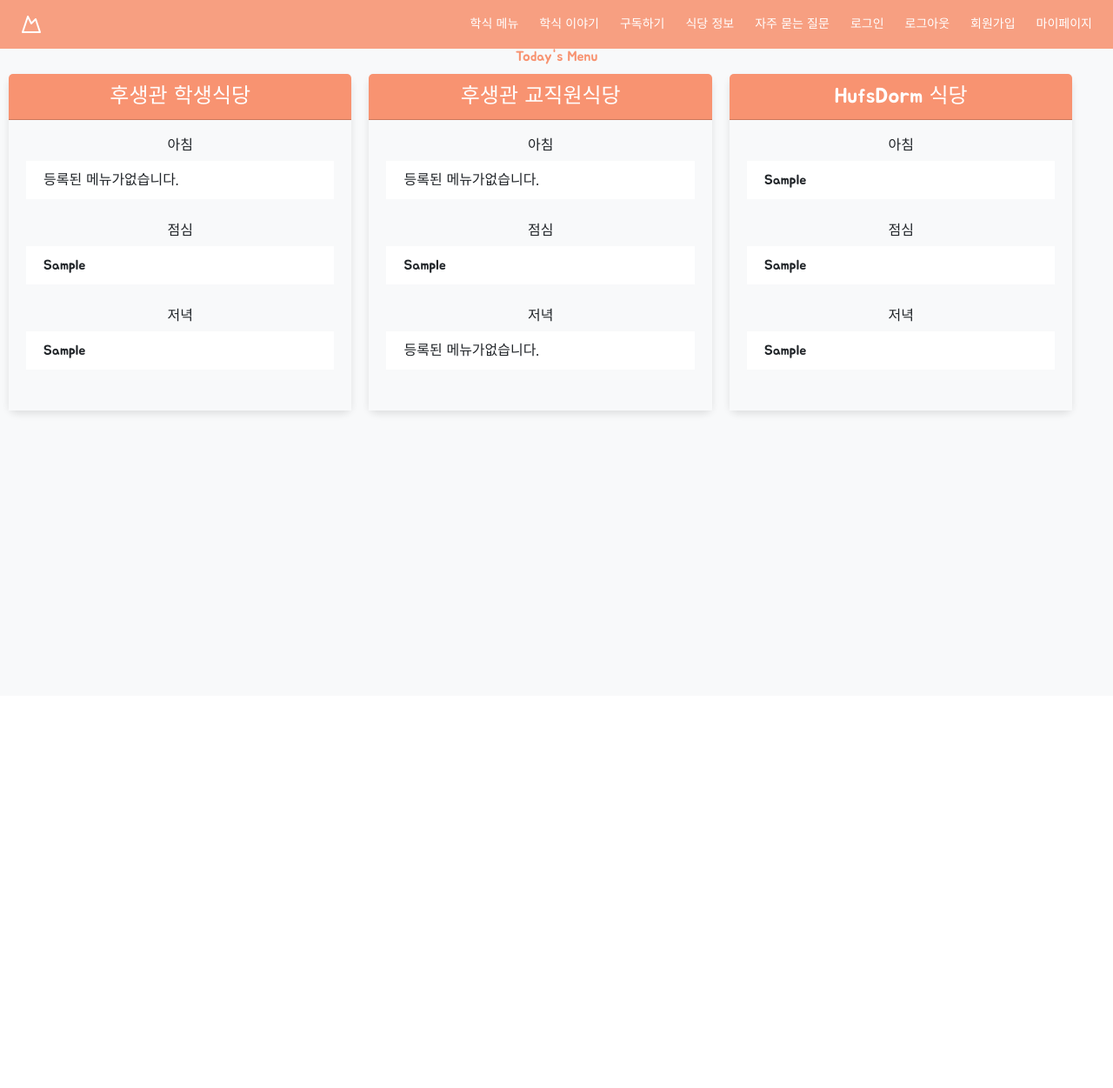
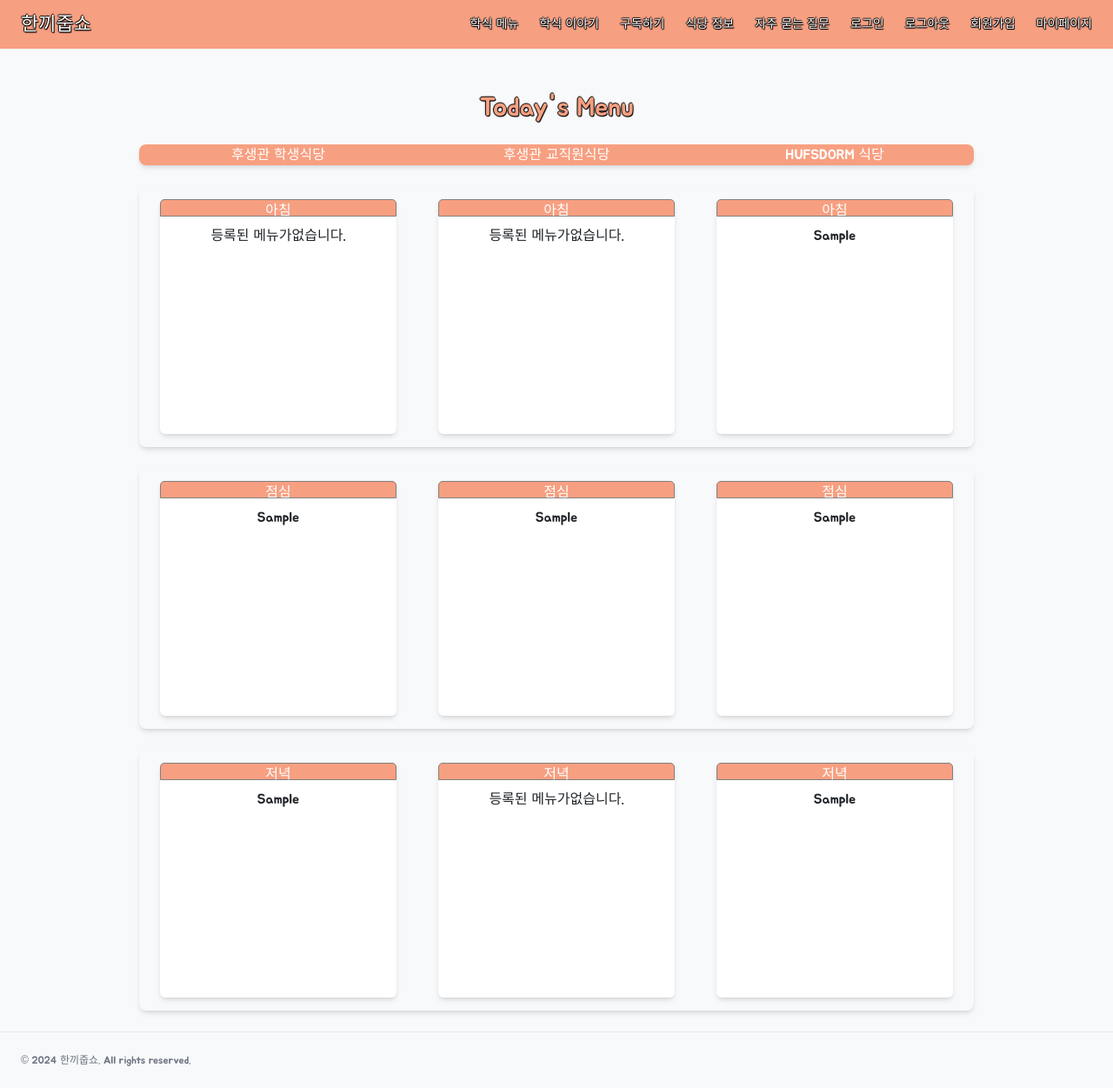
Before and after one commit to jae0478/opensource16team, a Node server app: template views/menu.ejs in a window 1280 px wide. Shown: the whole page at 87% size. Before the commit the page ends 479 px from the top, so only its background shows below. Run offline with Node 20, Linux system fonts and the light colour scheme; the template is opened without the code that fills it: most values are stand-ins (such as "Sample title", 1, 10 or a date in 2020); some libraries are stand-ins or nearby versions.

Commit message:
메뉴페이지 완료

```diff
--- a/views/info.ejs
+++ b/views/info.ejs
@@ -110,9 +110,9 @@
         }
 
         .header_title {
-            font-size: 25px;
+            font-size: 22px;
             text-shadow: -1px 0px 1px black, 0px 1px 1px black, 1px 1px 1px black, 0px -1px 1px black;
-            padding: 10px;
+
         }
         .text-shodow-1 {
             text-shadow: -1px 0px 1px black, 0px 1px 1px black, 1px 1px 1px black, 0px -1px 1px black;
--- a/views/menu.ejs
+++ b/views/menu.ejs
@@ -102,18 +102,23 @@
                 max-width: 100%;
             }
         }
+        .menu-header {
+            width: 100%;
+            height: 20px;
+            border: 1px solid gray;
+            color: white;
+            background-color: #F79F81;
+            border-top-left-radius: 5px;
+            border-top-right-radius: 5px;
+            text-align: center;
+        }
     </style>
 </head>
 
 <body>
-    <header class="px-4 lg:px-6 h-14 flex items-center bg-[#F79F81] text-white">
+    <header class="px-4 lg:px-6 h-14 flex items-center bg-[#F79F81] text-white" style="text-shadow: -1px 0px 1px black, 0px 1px 1px black, 1px 1px 1px black, 0px -1px 1px black">
         <a class="flex items-center justify-center" href="/">
-            <svg xmlns="http://www.w3.org/2000/svg" width="24" height="24" viewBox="0 0 24 24" fill="none"
-                stroke="currentColor" stroke-width="2" stroke-linecap="round" stroke-linejoin="round"
-                class="h-6 w-6 text-white">
-                <path d="m8 3 4 8 5-5 5 15H2L8 3z"></path>
-            </svg>
-            <span class="sr-only">한끼줍쇼</span>
+            <span style="font-size: 22px;">한끼줍쇼</span>
         </a>
         <nav class="ml-auto flex gap-4 sm:gap-6">
             <a class="text-sm font-medium hover:text-gray-200 no-underline" href="/menu">학식 메뉴</a>
@@ -127,36 +132,127 @@
             <a class="text-sm font-medium hover:text-gray-200 no-underline" href="/mypage">마이페이지</a>
         </nav>
     </header>
-    <h1>Today's Menu</h1>
-    <div class="container">
-        <div class="row">
-            <div class="col-md-4 d-flex">
-                <div class="card flex-grow-1 d-flex flex-column">
-                    <div class="card-header">후생관 학생식당</div>
-                    <div class="card-body d-flex flex-column">
-                        <div class="meal-section flex-grow-1">
-                            <h5 class="card-title">아침</h5>
-                            <ul class="list-group list-group-flush">
-                                <li class="list-group-item">
+
+    <h1 style="font-size: 30px; padding-top: 50px; color: #F79F81; text-shadow: -1px 0px 1px black, 0px 1px 1px black, 1px 1px 1px black, 0px -1px 1px black">Today's Menu</h1>
+
+    <div class="flex flex-col justify-center items-center gap-4 my-6 w-full">
+        <div class="w-[75%] h-[5%] rounded-lg shadow-md flex justify-between items-center" style="background-color: #F79F81; color: white;">
+            <!-- 첫 번째 박스 -->
+            <div style="flex: 1; text-align: center;">
+                <p>후생관 학생식당</p>
+            </div>
+
+            <!-- 두 번째 박스 -->
+            <div style="flex: 1; text-align: center;">
+                <p>후생관 교직원식당</p>
+            </div>
+
+            <!-- 세 번째 박스 -->
+            <div style="flex: 1; text-align: center;">
+                <p>HUFSDORM 식당</p>
+            </div>
+        </div>
+        <div class="rounded-lg shadow-md flex justify-between items-center" style="width: 75%; height: 300px;">
+
+            <!-- 첫 번째 박스 -->
+            <div class="w-[30%] h-[90%] bg-white rounded-md shadow-md m-4">
+                <div class="menu-header">아침</div>
+                <ul class="list-group list-group-flush" style="padding: 10px;">
+                    <li class="list-group-item" style="padding: 0; text-align: center;">
                         등록된 메뉴가없습니다.
                     </li>
                 </ul>
             </div>
-                        <div class="meal-section flex-grow-1">
-                            <h5 class="card-title">점심</h5>
-                            <ul class="list-group list-group-flush">
-                                <% stu_res.forEach(item => { %>
-                                    <li class="list-group-item">
+
+            <!-- 두 번째 박스 -->
+            <div class="w-[30%] h-[90%] bg-white rounded-md shadow-md m-4">
+                <div class="menu-header">아침</div>
+                <ul class="list-group list-group-flush" style="padding: 10px;">
+                    <li class="list-group-item" style="padding: 0;text-align: center;">
+                        등록된 메뉴가없습니다.
+                    </li>
+                </ul>
+            </div>
+
+            <!-- 세 번째 박스 -->
+            <div class="w-[30%] h-[90%] bg-white rounded-md shadow-md m-4">
+                <div class="menu-header">아침</div>
+                <ul class="list-group list-group-flush" style="padding: 10px;">
+                    <% hufs_res_breakfast.forEach(item => { %>
+                        <li class="list-group-item" style="padding: 0;text-align: center;">
                             <%= item %>
                         </li>
                     <% }) %>
                 </ul>
             </div>
-                        <div class="meal-section flex-grow-1">
-                            <h5 class="card-title">저녁</h5>
-                            <ul class="list-group list-group-flush">
+        </div>
+        <div class="rounded-lg shadow-md flex justify-between items-center" style="width: 75%; height: 300px;">
+            <!-- 첫 번째 박스 -->
+            <div class="w-[30%] h-[90%] bg-white rounded-md shadow-md m-4">
+                <div class="menu-header">점심</div>
+                <ul class="list-group list-group-flush" style="padding: 10px;">
+                    <% stu_res.forEach(item => { %>
+                        <li class="list-group-item" style="padding: 0;text-align: center;">
+                            <%= item %>
+                        </li>
+                    <% }) %>
+                </ul>
+            </div>
+
+            <!-- 두 번째 박스 -->
+            <div class="w-[30%] h-[90%] bg-white rounded-md shadow-md m-4">
+                <div class="menu-header">점심</div>
+                <ul class="list-group list-group-flush" style="padding: 10px;">
+                    <% prof_res.forEach(item => { %>
+                        <li class="list-group-item" style="padding: 0;text-align: center;">
+                            <%= item %>
+                        </li>
+                    <% }) %>
+                </ul>
+            </div>
+
+            <!-- 세 번째 박스 -->
+            <div class="w-[30%] h-[90%] bg-white rounded-md shadow-md m-4">
+                <div class="menu-header">점심</div>
+                <ul class="list-group list-group-flush" style="padding: 10px;">
+                    <% hufs_res.forEach(item => { %>
+                        <li class="list-group-item" style="padding: 0;text-align: center;">
+                            <%= item %>
+                        </li>
+                    <% }) %>
+                </ul>
+            </div>
+        </div>
+        <div class="rounded-lg shadow-md flex justify-between items-center" style="width: 75%; height: 300px;">
+
+            <!-- 첫 번째 박스 -->
+            <div class="w-[30%] h-[90%] bg-white rounded-md shadow-md m-4">
+                <div class="menu-header">저녁</div>
+                <ul class="list-group list-group-flush" style="padding: 10px;">
                     <% stu_res_dinner.forEach(item => { %>
-                                    <li class="list-group-item">
+                        <li class="list-group-item" style="padding: 0;text-align: center;">
+                            <%= item %>
+                        </li>
+                    <% }) %>
+                </ul>
+            </div>
+
+            <!-- 두 번째 박스 -->
+            <div class="w-[30%] h-[90%] bg-white rounded-md shadow-md m-4">
+                <div class="menu-header">저녁</div>
+                <ul class="list-group list-group-flush" style="padding: 10px;">
+                    <li class="list-group-item" style="padding: 0;text-align: center;">
+                        등록된 메뉴가없습니다.
+                    </li>
+                </ul>
+            </div>
+
+            <!-- 세 번째 박스 -->
+            <div class="w-[30%] h-[90%] bg-white rounded-md shadow-md m-4">
+                <div class="menu-header">저녁</div>
+                <ul class="list-group list-group-flush" style="padding: 10px;">
+                    <% hufs_res_dinner.forEach(item => { %>
+                        <li class="list-group-item" style="padding: 0;text-align: center;">
                             <%= item %>
                         </li>
                     <% }) %>
@@ -164,79 +260,12 @@
             </div>
         </div>
     </div>
-            </div>
-            <div class="col-md-4 d-flex">
-                <div class="card flex-grow-1 d-flex flex-column">
-                    <div class="card-header">후생관 교직원식당</div>
-                    <div class="card-body d-flex flex-column">
-                        <div class="meal-section flex-grow-1">
-                            <h5 class="card-title">아침</h5>
-                            <ul class="list-group list-group-flush">
-                                <li class="list-group-item">
-                                    등록된 메뉴가없습니다.
-                                </li>
-                            </ul>
-                        </div>
-                        <div class="meal-section flex-grow-1">
-                            <h5 class="card-title">점심</h5>
-                            <ul class="list-group list-group-flush">
-                                <% prof_res.forEach(item => { %>
-                                    <li class="list-group-item">
-                                        <%= item %>
-                                    </li>
-                                <% }) %>
-                            </ul>
-                        </div>
-                        <div class="meal-section flex-grow-1">
-                            <h5 class="card-title">저녁</h5>
-                            <ul class="list-group list-group-flush">
-                                <li class="list-group-item">
-                                    등록된 메뉴가없습니다.
-                                </li>
-                            </ul>
-                        </div>
-                    </div>
-                </div>
-            </div>
-            <div class="col-md-4 d-flex">
-                <div class="card flex-grow-1 d-flex flex-column">
-                    <div class="card-header">HufsDorm 식당</div>
-                    <div class="card-body d-flex flex-column">
-                        <div class="meal-section flex-grow-1">
-                            <h5 class="card-title">아침</h5>
-                            <ul class="list-group list-group-flush">
-                                <% hufs_res_breakfast.forEach(item => { %>
-                                    <li class="list-group-item">
-                                        <%= item %>
-                                    </li>
-                                <% }) %>
-                            </ul>
-                        </div>
-                        <div class="meal-section flex-grow-1">
-                            <h5 class="card-title">점심</h5>
-                            <ul class="list-group list-group-flush">
-                                <% hufs_res.forEach(item => { %>
-                                    <li class="list-group-item">
-                                        <%= item %>
-                                    </li>
-                                <% }) %>
-                            </ul>
-                        </div>
-                        <div class="meal-section flex-grow-1">
-                            <h5 class="card-title">저녁</h5>
-                            <ul class="list-group list-group-flush">
-                                <% hufs_res_dinner.forEach(item => { %>
-                                    <li class="list-group-item">
-                                        <%= item %>
-                                    </li>
-                                <% }) %>
-                            </ul>
-                        </div>
-                    </div>
-                </div>
-            </div>
-        </div>
-    </div>
+
+    <footer class="flex flex-col gap-2 sm:flex-row py-6 w-full shrink-0 items-center px-4 md:px-6 border-t border-gray-200 dark:border-gray-700">
+        <p class="text-xs text-gray-500 dark:text-gray-400">© 2024 한끼줍쇼. All rights reserved.</p>
+        <nav class="sm:ml-auto flex gap-4 sm:gap-6">
+        </nav>
+    </footer>
 
     <!-- 부트스트랩 및 Popper.js, 구글 맵스 참조 -->
     <script src="https://cdn.jsdelivr.net/npm/bootstrap@5.3.3/dist/js/bootstrap.bundle.min.js"
--- a/views/mypage.ejs
+++ b/views/mypage.ejs
@@ -96,7 +96,7 @@
 </head>
 
 <body>
-    <header class="px-4 lg:px-6 h-14 flex items-center text-white" style="font-size: 36px; background-color: #F79F81;">
+    <header class="px-4 lg:px-6 h-14 flex items-center text-white" style="font-size: 36px; background-color: #F79F81; text-shadow: -1px 0px 1px black, 0px 1px 1px black, 1px 1px 1px black, 0px -1px 1px black">
         <a class="flex items-center justify-center" href="/">
             <p style="font-size: 22px;">
                 한끼줍쇼</p>
```
Lines whose indentation alone changed are shown as unchanged.
